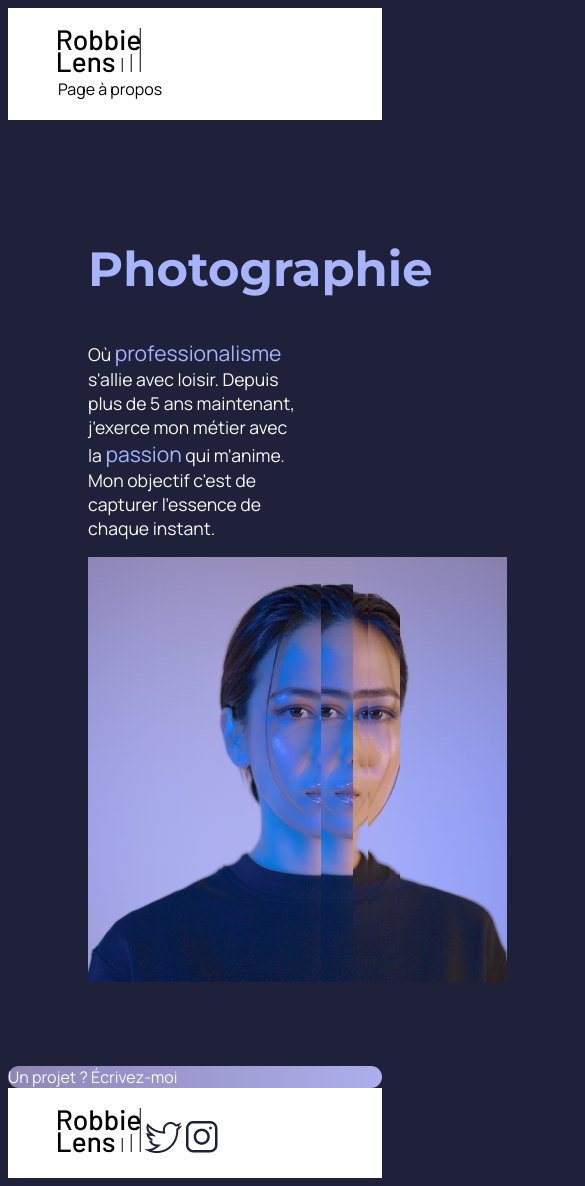
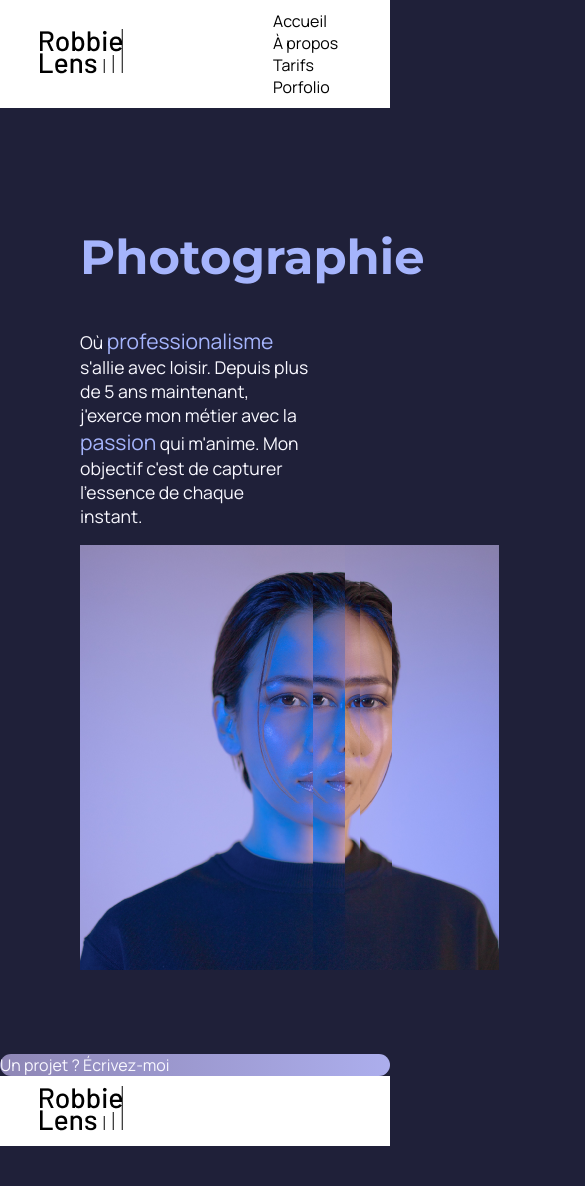
Before and after one commit to BRUNFlorian/openclassroomsRobbieLens, a plain HTML site: page index.html in a window 390 px wide. Shown: the top 1186 px of the page, 585 px wide, since content can reach past the window. After the commit the page ends 1146 px from the top, so only its background shows below. Drawn offline with Linux system fonts and the light colour scheme.

Commit message:
Adding images + Finalization of the navigation bar and footer (no responsive)

```diff
--- a/index.html
+++ b/index.html
@@ -20,14 +20,20 @@
   </head>
   <body>
     <header>
-      <div class="top">
+      <nav>
+        <div class="navigation-bar">
           <a href="index.html">
             <img src="images/logoRobbieLens.png" alt="Logo du site"
           /></a>
-        <nav>
-          <a class="links" href="a-propos.html">Page à propos</a>
+
+          <div class="menu">
+            <a class="home" href="">Accueil</a>
+            <a class="links" href="a-propos.html">À propos</a>
+            <a class="prices" href="">Tarifs</a>
+            <a class="portfolio" href="">Porfolio</a>
+          </div>
+        </div>
       </nav>
-      </div>
     </header>
     <main>
       <section>
@@ -51,9 +57,7 @@
         <a href="index.html">
           <img src="images/logoRobbieLens.png" alt="Logo du site"
         /></a>
-        <a href="https://x.com/?lang=fr" target="_blank" alt="lien du site X"
-          ><img src="images/logoTwitter.png" alt="logo twitter"
-        /></a>
+        <div class="instagram">
           <a
             href="https://www.instagram.com/"
             target="_blank"
@@ -61,6 +65,12 @@
             ><img src="images/LogoInstagramMini.png" alt="logo Instagram"
           /></a>
         </div>
+        <div class="twitter">
+          <a href="https://x.com/?lang=fr" target="_blank" alt="lien du site X"
+            ><img src="images/logoTwitter.png" alt="logo twitter"
+          /></a>
+        </div>
+      </div>
     </footer>
   </body>
 </html>
--- a/style.css
+++ b/style.css
@@ -1,7 +1,14 @@
-.links {
+.home,
+.links,
+.prices,
+.portfolio {
   color: black;
+  padding-left: 150px;
 }
 
+body {
+  margin: 0;
+}
 span {
   font-size: 1.2em;
   color: #a5b4fc;
@@ -29,18 +36,27 @@ a {
   color: #f9f8ff;
 }
 
-.top,
-.footer {
+.navigation-bar {
+  display: flex;
+  justify-content: space-between;
+  align-items: center;
+  padding: 10px 40px 10px 40px;
   background-color: white;
   color: #242424;
 }
-
+.footer {
+  display: flex;
+  justify-content: space-between;
+  align-items: center;
+  padding: 10px 20px 10px 40px;
+  background-color: white;
+  color: #242424;
+}
 body {
   background-color: #1f2039;
 }
 
-.project,
-.portfolio {
+.project {
   background: linear-gradient(90deg, #8e86b5, #acaeed);
   font-family: "Manrope", sans-serif;
   color: #f9f8ff;
@@ -60,11 +76,6 @@ img:hover {
   opacity: 0.5;
 }
 
-.top,
-.footer {
-  padding: 20px 50px 20px 50px;
-}
-
 .content {
   padding: 80px;
 }
@@ -77,3 +88,10 @@ img:hover {
 .benefits {
   margin: 20px;
 }
+
+.instagram {
+  padding-left: 1230px;
+}
+.twitter {
+  padding-right: 40px;
+}
```
Also changed, not shown: a-propos.html (+17 -7 lines), images/element-1.png (added), images/element-2.png (added), images/element-3.png (added), images/element-4.png (added), images/element-5.png (added), images/element-6.png (added). Lines whose indentation alone changed are shown as unchanged.
